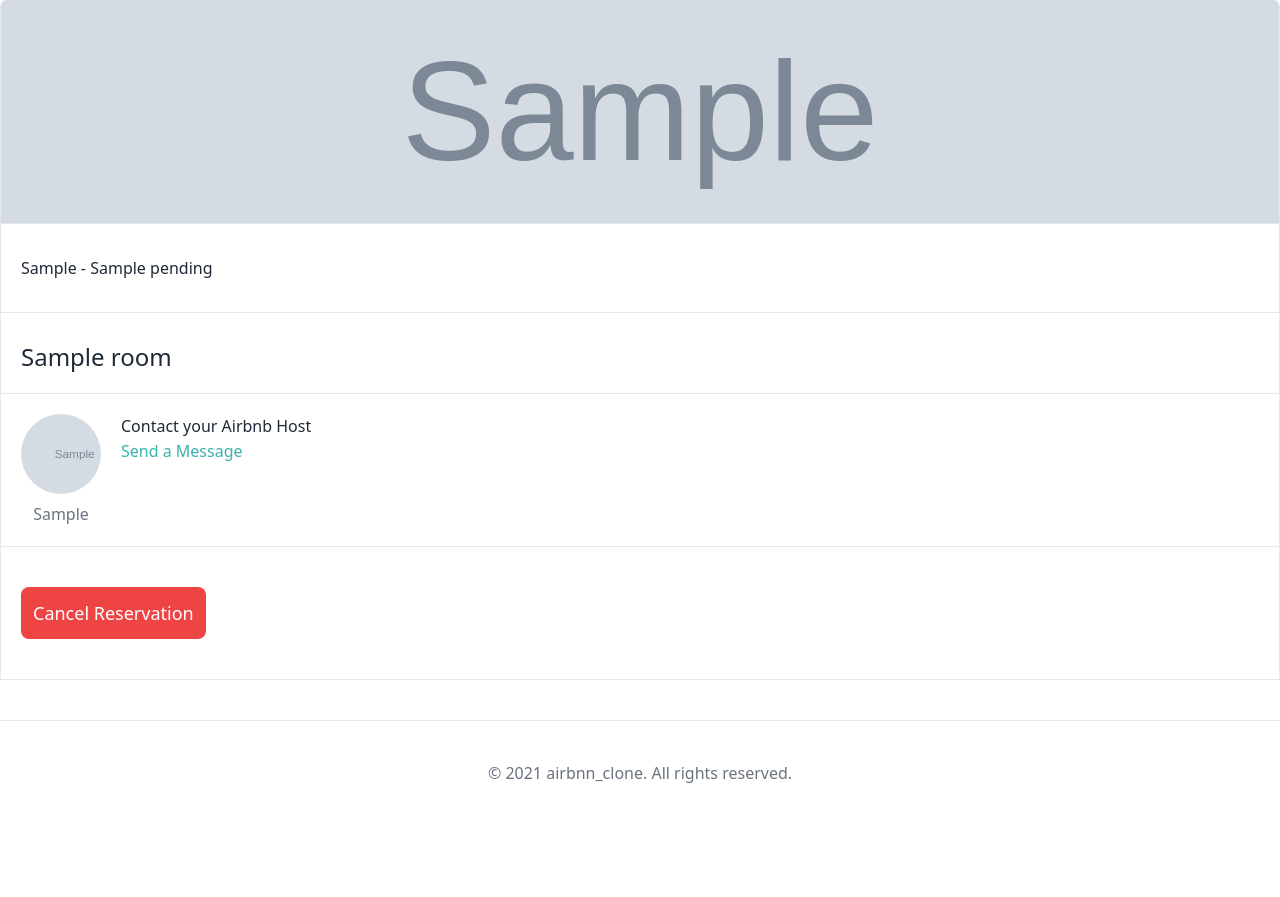
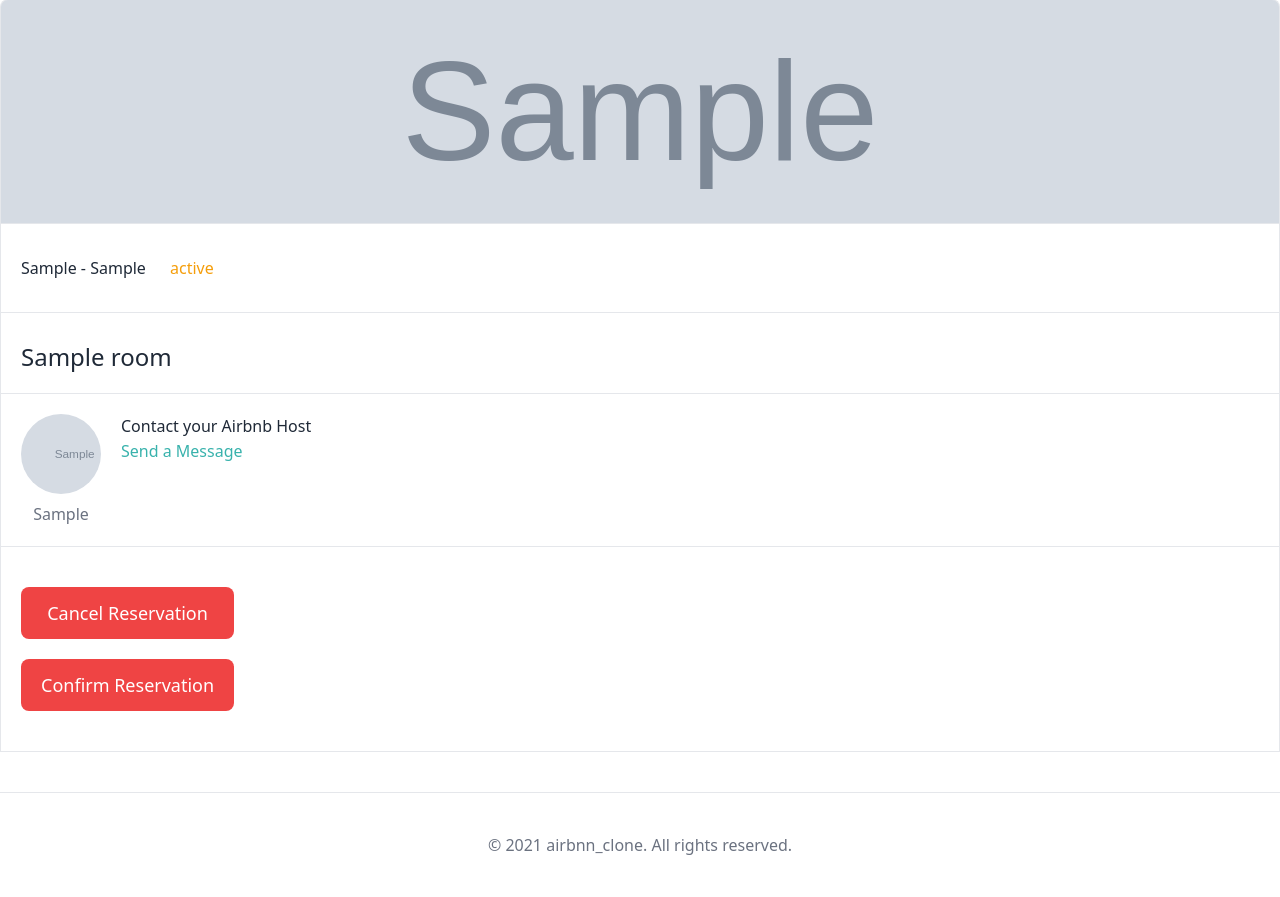
Before and after one commit to dnova13/airbnb-clone, a Django app: template templates/reservations/detail.html in a window 1280 px wide. Shown: the part 97-994 px from the top of the page. Before the commit the page ends 880 px from the top, so only its background shows below. Run offline with Django 3.2, Linux system fonts and the light colour scheme; the template is opened without the code that fills it: most values are stand-ins (such as "Sample title", 1, 10 or a date in 2020); grey boxes marked "Sample" are stand-in pictures; style sheets or scripts are compiled from the project's sources; parts of the project's set-up code (start-up, migrations or seed data) failed here and were passed over; some libraries are stand-ins or nearby versions.

Commit message:
24.12 Reservation Detail part 2 : 조건에 따라 버튼과 예약 상태 변경

```diff
--- a/reservations/views.py
+++ b/reservations/views.py
@@ -48,11 +48,15 @@ class ReservationDetailView(View):
         pk = kwargs.get("pk")
         reservation = models.Reservation.objects.get_or_none(pk=pk)
 
+        # 데이터가 없거나
+        # 접속한 유저가 예약 신청한 게스트도 동시에 방 주인이 아닐경우 팅궈냄.
         if not reservation or (
             reservation.guest != self.request.user
             and reservation.room.host != self.request.user
         ):
             raise Http404()
+
+        # 접속한 유저가 예약 신청한 게스트이거나, 방 주인일때 접속 가능.
         return render(
             self.request, "reservations/detail.html", {"reservation": reservation}
         )
--- a/templates/reservations/detail.html
+++ b/templates/reservations/detail.html
@@ -15,7 +15,7 @@
 
         <div class="flex flex-col items-start border-l border-r border-t border-b">
             <div class="font-medium border-b py-8 px-5 w-full">
-                {{reservation.check_in}} - {{reservation.check_out}} <span>{{reservation.status}}</span>
+                {{reservation.check_in}} - {{reservation.check_out}} <span class="ml-5 {% if reservation.status == 'pending' %} text-yellow-500 {% elif reservation.status == 'canceled' %} text-red-600 {% else %} text-teal-600 {% endif %}">{{reservation.get_status_display}}</span>
             </div>
 
             <span class="text-2xl border-b p-5 mt-2 w-full">
@@ -34,7 +34,12 @@
             </div>
 
             <div class="py-10 px-5">
-                <a href="#" class="btn-link block px-3">Cancel Reservation</a>
+                {% if reservation.status == 'pending' %}
+                  <a href="#" class="btn-link block px-3 mb-5">Cancel Reservation</a>
+                  {% if reservation.room.host != user %}
+                        <a href="#" class="btn-link block px-5">Confirm Reservation</a>
+                  {% endif %}
+                {% endif %}
             </div>
         </div>
 
```
